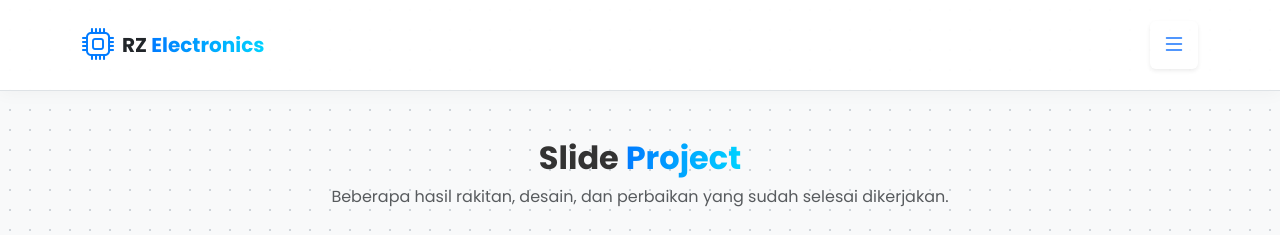
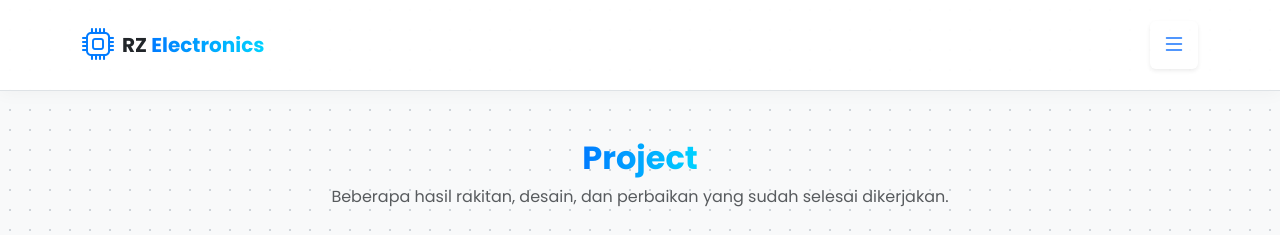
Before and after one commit to rizkiputrapraja18-eng/umkmservice, a plain HTML site: page project.html in a window 1280 px wide. Shown: the top 235 px of the page. Drawn offline with nearby package versions, Linux system fonts and the light colour scheme.

Commit message:
Update project.html

```diff
--- a/project.html
+++ b/project.html
@@ -123,7 +123,7 @@
     <section class="py-5">
         <div class="container mb-5">
             <div class="text-center mb-5">
-                <h2 class="fw-bold"><i class= text-blue me-2"></i>Slide <span class="text-gradient">Project</span></h2>
+                <h2 class="fw-bold"><i class= text-blue me-2"></i> <span class="text-gradient">Project</span></h2>
                 <p class="text-muted">Beberapa hasil rakitan, desain, dan perbaikan yang sudah selesai dikerjakan.</p>
             </div>
 
```
